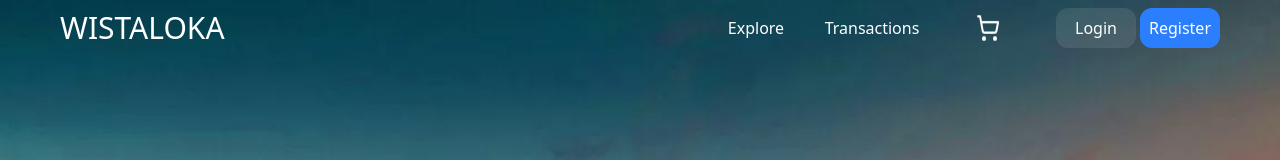
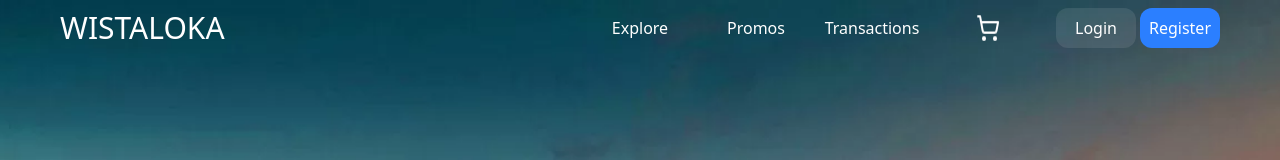
Before and after one commit to Ikwancfx7/wisataloka-travel-app, a React (Vite) app: page / in a window 1280 px wide. Shown: the top 160 px of the page. Built offline with nearby package versions, Linux system fonts and the light colour scheme; no server answers.

Commit message:
menambah link promo

```diff
--- a/src/components/Navbar.jsx
+++ b/src/components/Navbar.jsx
@@ -18,6 +18,9 @@ const Navbar = ({isLandingPage}) => {
             <div className="flex flex-row gap-5 items-center">
                 <Link to="/activities" className="button-nav">
                     Explore
+                </Link>
+                <Link to="/promo" className="button-nav">
+                    Promos
                 </Link>
                 <Link to="/transactions" className="button-nav">
                     Transactions
```
